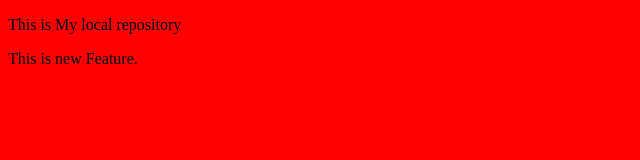
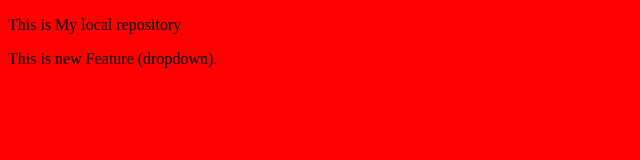
Before and after one commit to Sumit-735/Local-repo, a plain HTML site: page index.html in a window 1280 px wide. Shown: the full height of the page, 0-640 px from the left. Drawn offline with Linux system fonts and the light colour scheme.

Commit message:
Add dropdowm

```diff
--- a/index.html
+++ b/index.html
@@ -8,6 +8,6 @@
 </head>
 <body>
     <p>This is My local repository</p>
-    <p>This is new Feature.</p>
+    <p>This is new Feature (dropdown).</p>
 </body>
 </html>
```
